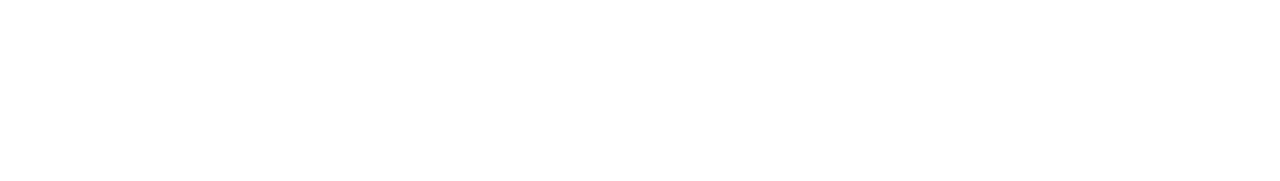
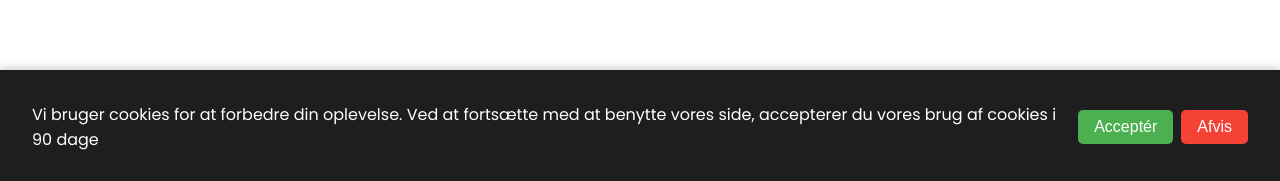
Before and after one commit to HoniNanoq2025/shopMini, a React (Vite) app in the folder minishop/: page / in a window 1280 px wide. Shown: the part 616-797 px from the top of the page. Built offline with nearby package versions, Linux system fonts and the light colour scheme; no server answers.

Commit message:
add cookie banner

```diff
--- a/minishop/package.json
+++ b/minishop/package.json
@@ -11,8 +11,10 @@
   },
   "dependencies": {
     "@fortawesome/fontawesome-free": "^6.7.2",
+    "js-cookie": "^3.0.5",
     "react": "^19.1.0",
     "react-dom": "^19.1.0",
+    "react-hook-form": "^7.56.4",
     "react-icons": "^5.5.0",
     "react-router-dom": "^7.6.0"
   },
--- a/minishop/src/App.jsx
+++ b/minishop/src/App.jsx
@@ -7,6 +7,7 @@
 import ProductCard from "./components/ProductCard/ProductCard";
 import Header from "./components/Header/Header";
 import Footer from "./components/Footer/Footer";
+import CookieBanner from "./components/CookieBanner/CookieBanner";
 
 export default function App() {
   const [favorites, setFavorites] = useState([]);
@@ -55,6 +56,7 @@
           />
         </Routes>
       </main>
+      <CookieBanner />
       <Footer />
     </div>
   );
--- /dev/null
+++ b/minishop/src/components/CookieBanner/CookieBanner.jsx
@@ -0,0 +1,45 @@
+import { useState, useEffect } from "react";
+import Cookies from "js-cookie";
+import styles from "./CookieBanner.module.css";
+
+const CookieBanner = () => {
+  const [isVisible, setIsVisible] = useState(false);
+
+  useEffect(() => {
+    const consent = Cookies.get("cookieConsent");
+    if (!consent) {
+      setIsVisible(true);
+    }
+  }, []);
+
+  const handleAccept = () => {
+    Cookies.set("cookieConsent", "accepted", { expires: 90 }); // Expires in 90 days
+    setIsVisible(false);
+  };
+
+  const handleDecline = () => {
+    Cookies.set("cookieConsent", "declined", { expires: 90 });
+    setIsVisible(false);
+  };
+
+  if (!isVisible) return null;
+
+  return (
+    <div className={styles.cookieBanner}>
+      <p className={styles.message}>
+        Vi bruger cookies for at forbedre din oplevelse. Ved at fortsætte med at
+        benytte vores side, accepterer du vores brug af cookies i 90 dage
+      </p>
+      <div className={styles.cookieButtons}>
+        <button className={styles.acceptBtn} onClick={handleAccept}>
+          Acceptér
+        </button>
+        <button className={styles.declineBtn} onClick={handleDecline}>
+          Afvis
+        </button>
+      </div>
+    </div>
+  );
+};
+
+export default CookieBanner;
--- /dev/null
+++ b/minishop/src/components/CookieBanner/CookieBanner.module.css
@@ -0,0 +1,54 @@
+.cookieBanner {
+  position: fixed;
+  bottom: 0;
+  right: 0;
+  left: 0;
+  background-color: #1e1e1e;
+  color: #fff;
+  padding: 1rem 2rem;
+  display: flex;
+  justify-content: space-between;
+  align-items: center;
+  box-shadow: 0 -2px 8px rgba(0, 0, 0, 0.2);
+  z-index: 1000;
+}
+
+.banner p {
+  margin: 0;
+  font-size: 16px;
+}
+
+.acceptBtn {
+  background-color: #4caf50;
+  border: none;
+  color: #fff;
+  border: none;
+  padding: 0.5rem 1rem;
+  border-radius: 5px;
+  cursor: pointer;
+  font-size: 16px;
+}
+
+.accept:hover {
+  background-color: #45a049;
+}
+
+.cookieButtons {
+  display: flex;
+  gap: 0.5rem;
+}
+
+.declineBtn {
+  background-color: #f44336;
+  border: none;
+  color: #fff;
+  border: none;
+  padding: 0.5rem 1rem;
+  border-radius: 5px;
+  cursor: pointer;
+  font-size: 16px;
+}
+
+.decline:hover {
+  background-color: #e53935;
+}
```
Also changed, not shown: 1 other file (tests, documents, lock files or other folders).
